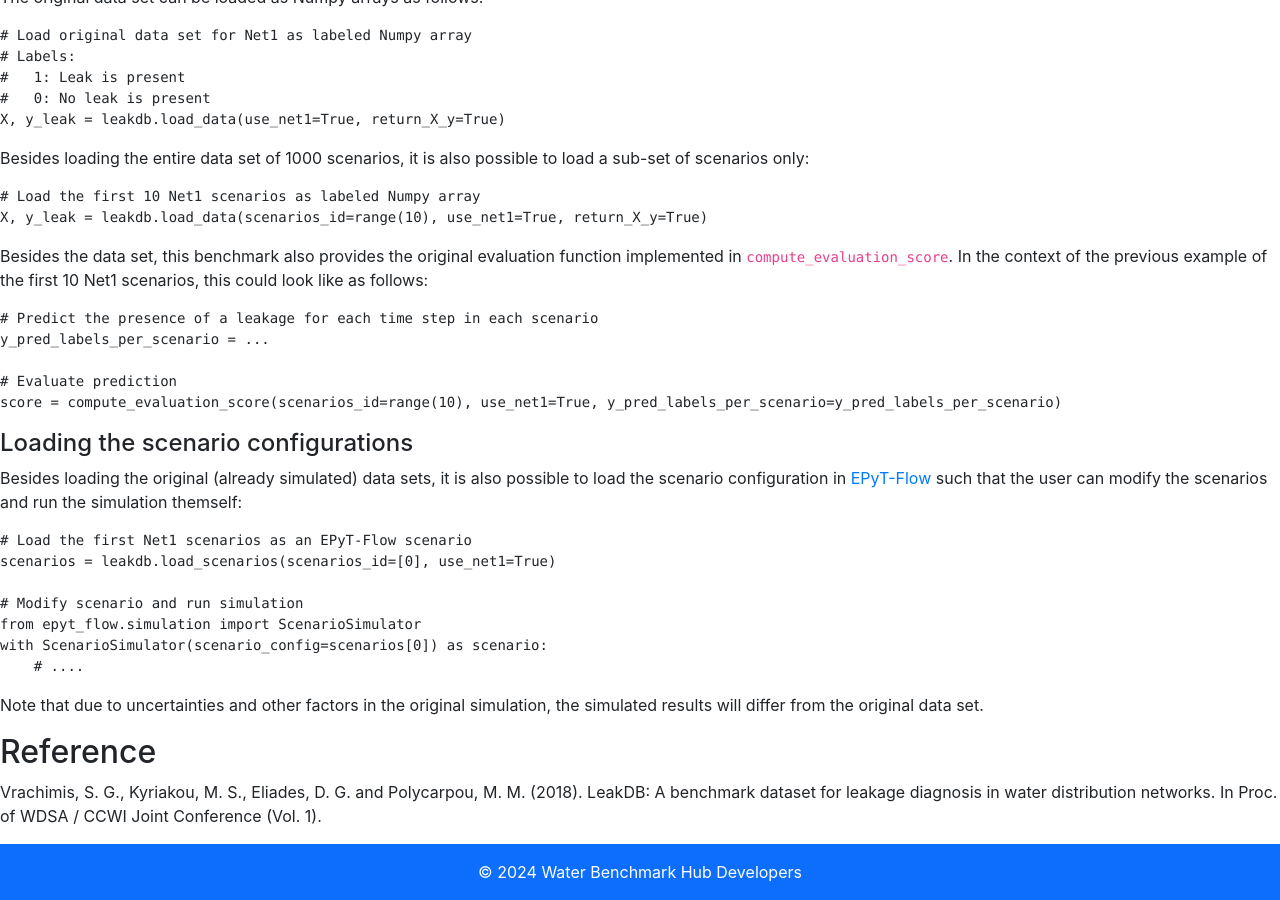
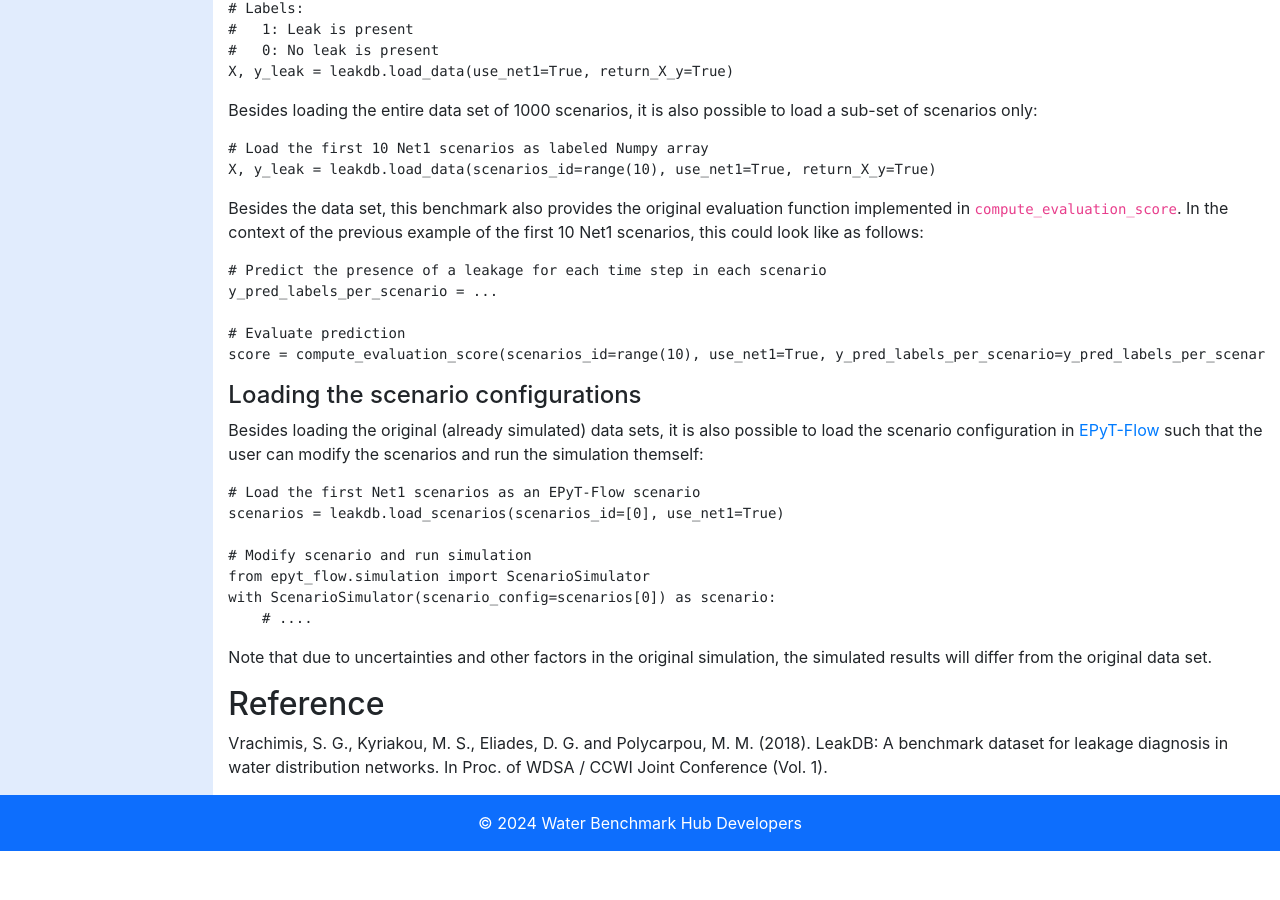
Before and after one commit to WaterFutures/WaterBenchmarkHub, a Jekyll site: the page built from webpage/_benchmarks/KIOS-LeakDB.md, in a window 1280 px wide and 900 px high, scrolled down 753 px. Built offline with Jekyll 4.4.1, drawn with Linux system fonts in a browser that asks for light colours; after the commit the page ends 1604 px from its top, so only the background shows below that.

Commit message:
Change layout of benchmark page

```diff
--- a/webpage/_layouts/benchmark.html
+++ b/webpage/_layouts/benchmark.html
@@ -42,29 +42,58 @@
             </nav>
         </div>
 
-        <div class="container-fluid background-layer-light">
+        <div class="container-fluid">
             <div class="row">
-                <h3>{{ page.title }}</h3>
+                <div class="col background-layer-light">
+                    <div class="row">
+                        <div class="col">
+                            <h4>{{ page.title }}</h4>
                         </div>
+                    </div>
+
                     <div class="row">
                         <div class="col">
                             <i>Year: </i>
                             <span class="badge badge-pill badge-info" id="benchmarkYear"></span>
+                        </div>
+                    </div>
 
+                    <div class="row mt-1">
+                        <div class="col">
                             <i>DOI: </i>
                             <a href="#" class="badge badge-pill badge-primary" id="benchmarkDOI"></a>
-
+                        </div>
+                    </div>
+                    <div class="row mt-1">
+                        <div class="col">
                             <i>License: </i>
                             <span class="badge badge-pill badge-info" id="benchmarkLicense"></span>
-
+                        </div>
+                    </div>
+                    <div class="row mt-1">
+                        <div class="col">
                             <i>Link: </i>
                             <a href="#" class="badge badge-pill badge-primary" id="benchmarkExternalURL">External webpage</a>
                         </div>
+                    </div>
+                    <div class="row mt-5">
                         <div class="col">
                             <a href="#" class="btn btn-primary btn-sm" role="button" id="benchmarkDownloadUrl">Download</a>
                         </div>
                     </div>
                 </div>
+                <div class="col-10">
+                    {{ content }}
+                </div>
+            </div>
+        </div>
+
+        <footer class="text-center text-white background-layer">
+            <div class="text-center text-white p-3">
+                © 2024 Water Benchmark Hub Developers
+            </div>
+        </footer>
+
         <script>
             var benchmarkID = "{{ page.id }}"
             new Database().getDatabase("../").then(database => {
@@ -106,13 +135,5 @@
                 }
             });
         </script>
-
-        {{ content }}
-
-        <footer class="text-center text-white background-layer">
-            <div class="text-center text-white p-3">
-                © 2024 Water Benchmark Hub Developers
-            </div>
-        </footer>
     </body>
 </html>
```
Lines whose indentation alone changed are shown as unchanged.
